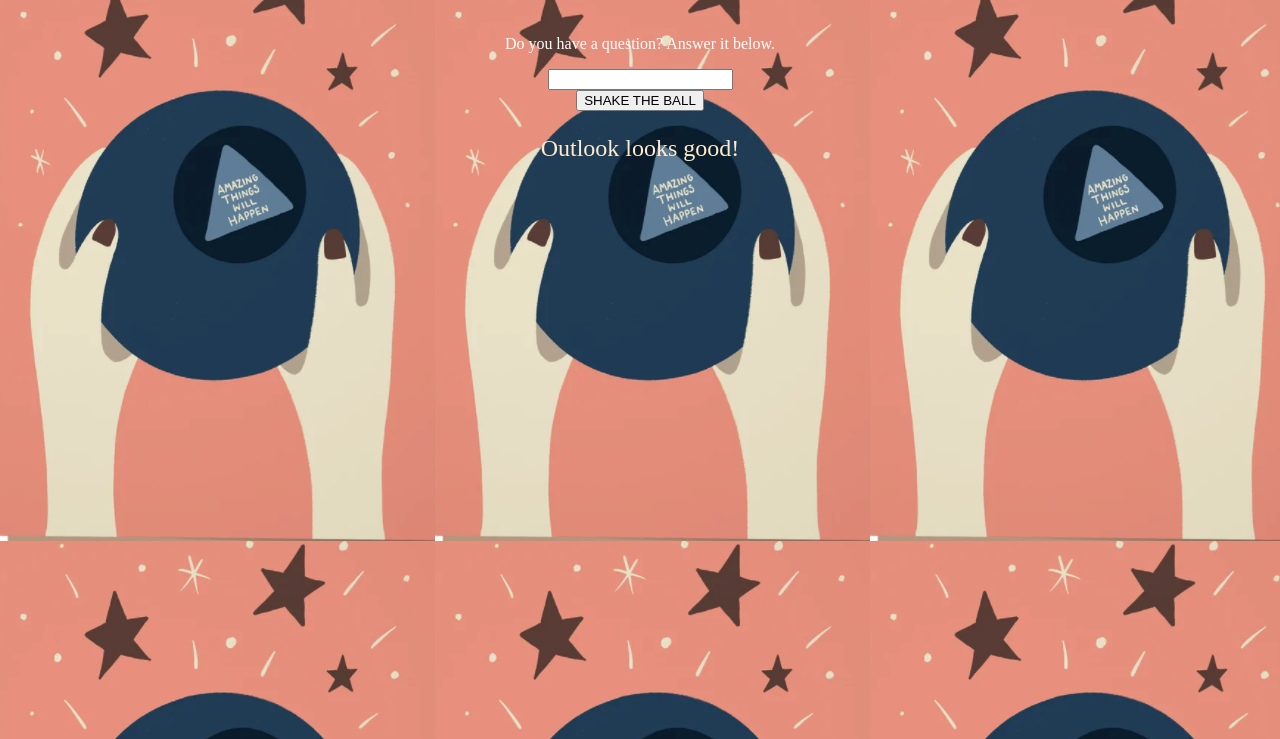
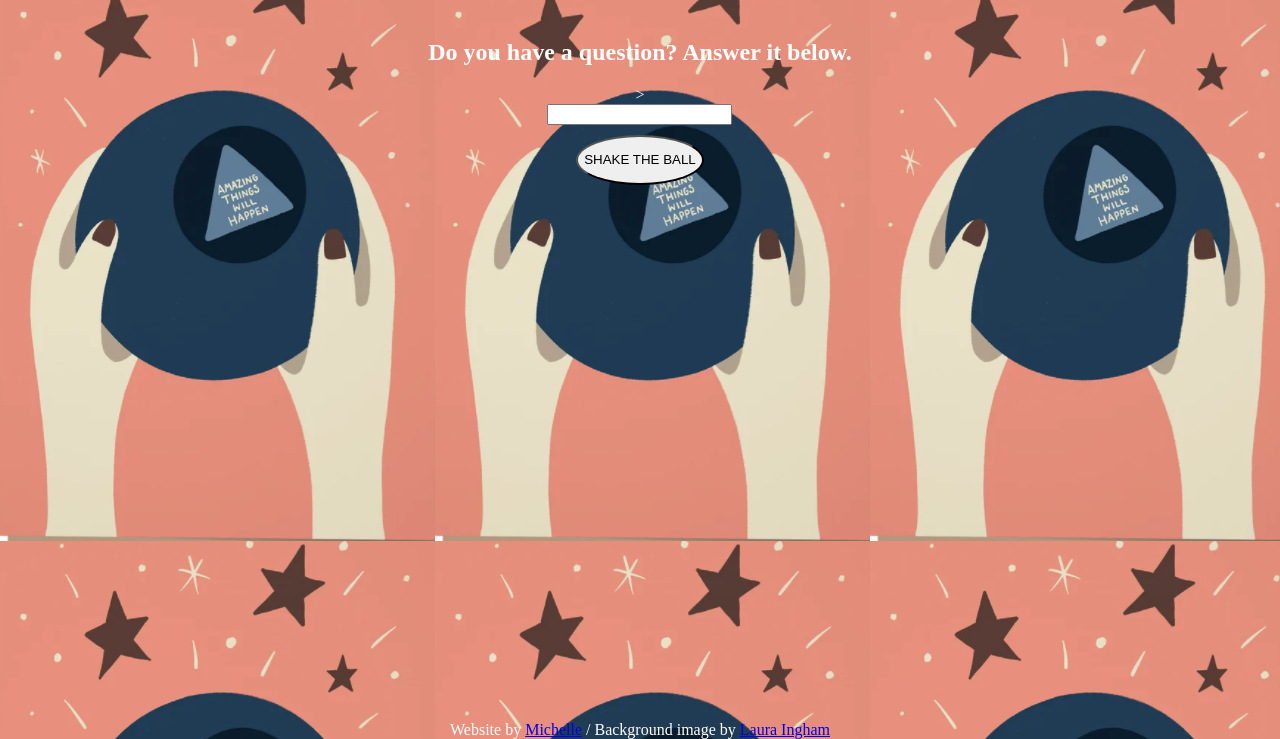
Before and after one commit to michellerenehey/lab-02-magic-8-ball, a website with bundled scripts: page index.html in a window 1280 px wide. Both pictures are taken after a click on the button "SHAKE THE BALL". Shown: the part 61-800 px from the top of the page. Built offline with nearby package versions, Linux system fonts and the light colour scheme.

Commit message:
added sound and reformatted submit button

```diff
--- a/app.js
+++ b/app.js
@@ -2,6 +2,7 @@
 const userInput = document.getElementById('user-input');
 const submitButton = document.getElementById('submit-button');
 const userOutput = document.getElementById('user-output');
+const audio = document.getElementById('audio');
 // const pageOne = document.getElementById('page-one');
 // const pageTwo = document.getElementById('page-two');
 
@@ -19,8 +20,13 @@ let randomAnswer = answers[randomIndex];
 
 // add event listener
 submitButton.addEventListener('click', () => {
-    userInput.value = '';
-    userOutput.textContent = randomAnswer;
-    randomIndex = getRandomNumber(answers.length);
-    randomAnswer = answers[randomIndex];
+    if (userInput.value === ''){
+        alert('Uhoh, please type your question!');
+    } else {
+        audio.play();
+        userInput.value = '';
+        userOutput.textContent = randomAnswer;
+        randomIndex = getRandomNumber(answers.length);
+        randomAnswer = answers[randomIndex];
+    }
 });
--- a/index.html
+++ b/index.html
@@ -16,12 +16,15 @@
 </head>
 <div id="page-one">
     <h1>Welcome to Magic Eight Ball</h1>
-    <p>Do you have a question? Answer it below.</p>
+    <h2>Do you have a question? Answer it below.</h2>>
     <input id="user-input" type="text">
     <button id="submit-button">SHAKE THE BALL</button>
+    <audio id ="audio" src="./assets/mixkit-magical-coin-win-1936.wav"></audio>
 </div>
-<div id="page-two"></div>
+<div id="page-two">
     <p id="user-output"></p>
+</div>
+<footer>Website by <a href="https://www.linkedin.com/in/michellenygren/">Michelle</a> / Background image by <a href="https://www.etsy.com/listing/800464872/magic-8-ball">Laura Ingham</a> </footer>
 <body>
 
     <script type="module" src="./app.js"></script>
--- a/styles/style.css
+++ b/styles/style.css
@@ -13,8 +13,33 @@ div {
     align-items: center;
 }
 
+/* #user-input {
+    padding: 20px;
+} */
 
 #user-output {
     color: blanchedalmond;
     font-size: 1.5em;
+    background-color: #5C4033;
 }
+
+#submit-button {
+    border-radius: 50%;
+    height: 50px;
+    margin: 10px;
+    cursor: pointer;
+}
+
+#submit-button:hover {
+    background-color: lightgoldenrodyellow;
+    transform: scale(1.1);
+}
+
+footer {
+    position: absolute;
+    bottom: 0;
+}
+
+/* add pointer to button
+add hover to button
+add separate button to play background music?  */
```
Also changed, not shown: 1 other file.
